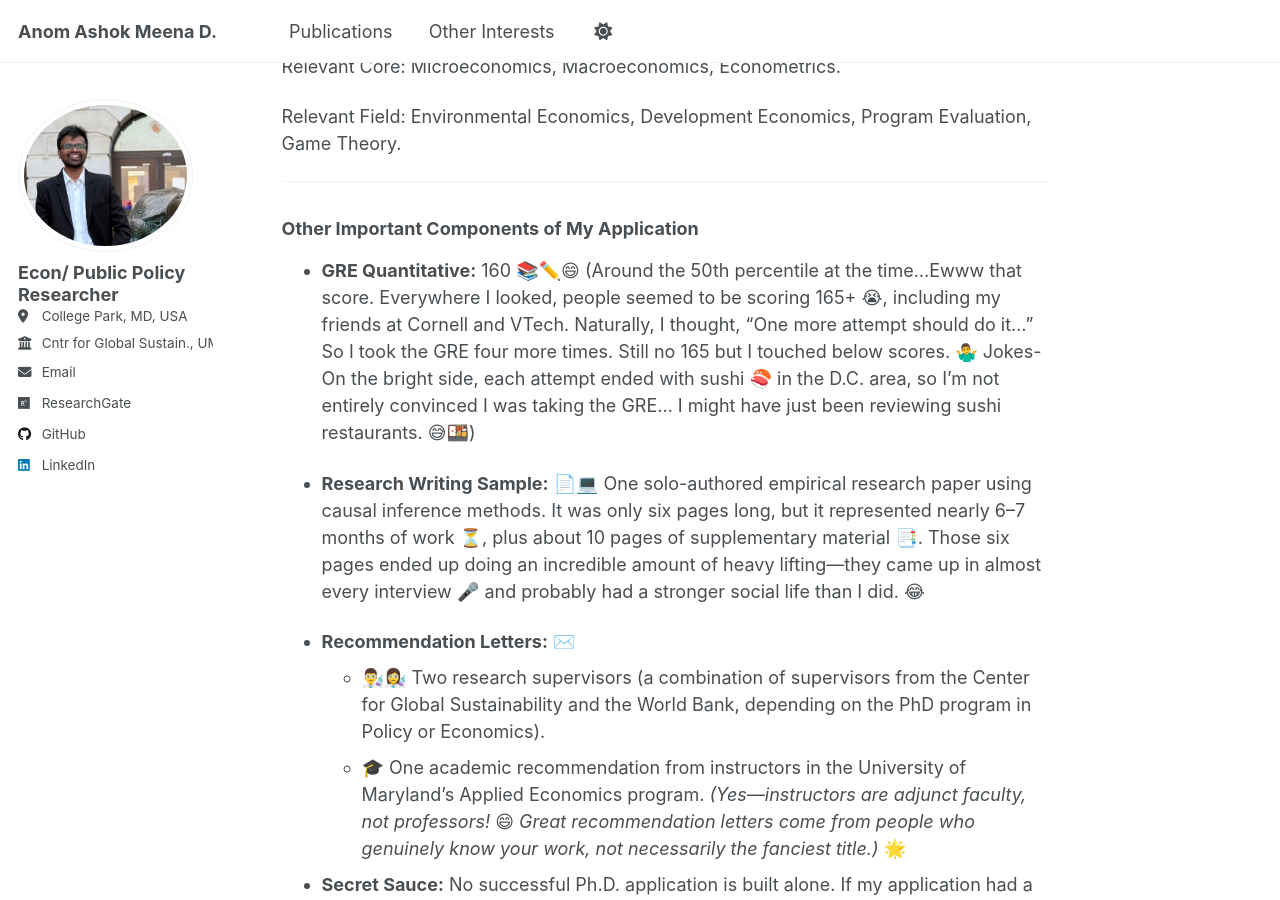
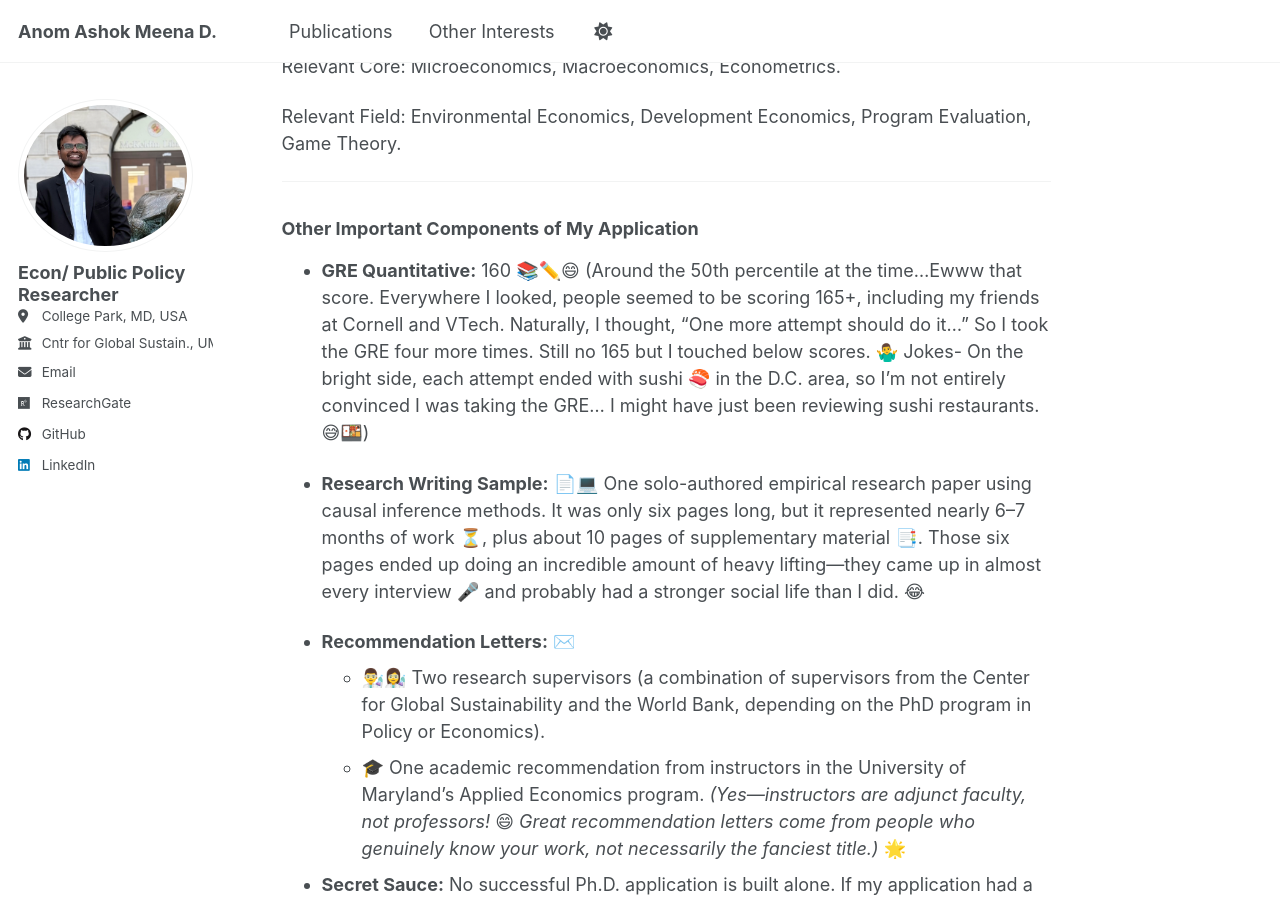
Before and after one commit to anomdule/anomdule.github.io, a Jekyll site: the page built from _pages/predoc-journey.md, in a window 1280 px wide and 900 px high, scrolled down 1532 px. Built offline with Jekyll 4.4.1, drawn with Linux system fonts in a browser that asks for light colours; our own code applies the rules of GitHub Pages for plain Markdown files; a script that is not in the unit is left out.

```diff
--- a/_pages/predoc-journey.md
+++ b/_pages/predoc-journey.md
@@ -46,7 +46,7 @@ Relevant Field: Environmental Economics, Development Economics, Program Evaluati
 
 ### Other Important Components of My Application
 
-- **GRE Quantitative:** 160 📚✏️😄 (Around the 50th percentile at the time...Ewww that score. Everywhere I looked, people seemed to be scoring 165+ 😭, including my friends at Cornell and VTech. Naturally, I thought, "One more attempt should do it..." So I took the GRE four more times. Still no 165 but I touched below scores. 🤷‍♂️ Jokes- On the bright side, each attempt ended with sushi 🍣 in the D.C. area, so I'm not entirely convinced I was taking the GRE... I might have just been reviewing sushi restaurants. 😅🍱)
+- **GRE Quantitative:** 160 📚✏️😄 (Around the 50th percentile at the time...Ewww that score. Everywhere I looked, people seemed to be scoring 165+, including my friends at Cornell and VTech. Naturally, I thought, "One more attempt should do it..." So I took the GRE four more times. Still no 165 but I touched below scores. 🤷‍♂️ Jokes- On the bright side, each attempt ended with sushi 🍣 in the D.C. area, so I'm not entirely convinced I was taking the GRE... I might have just been reviewing sushi restaurants. 😅🍱)
 
 - **Research Writing Sample:** 📄💻 One solo-authored empirical research paper using causal inference methods. It was only six pages long, but it represented nearly 6–7 months of work ⏳, plus about 10 pages of supplementary material 📑. Those six pages ended up doing an incredible amount of heavy lifting—they came up in almost every interview 🎤 and probably had a stronger social life than I did. 😂
 
```
